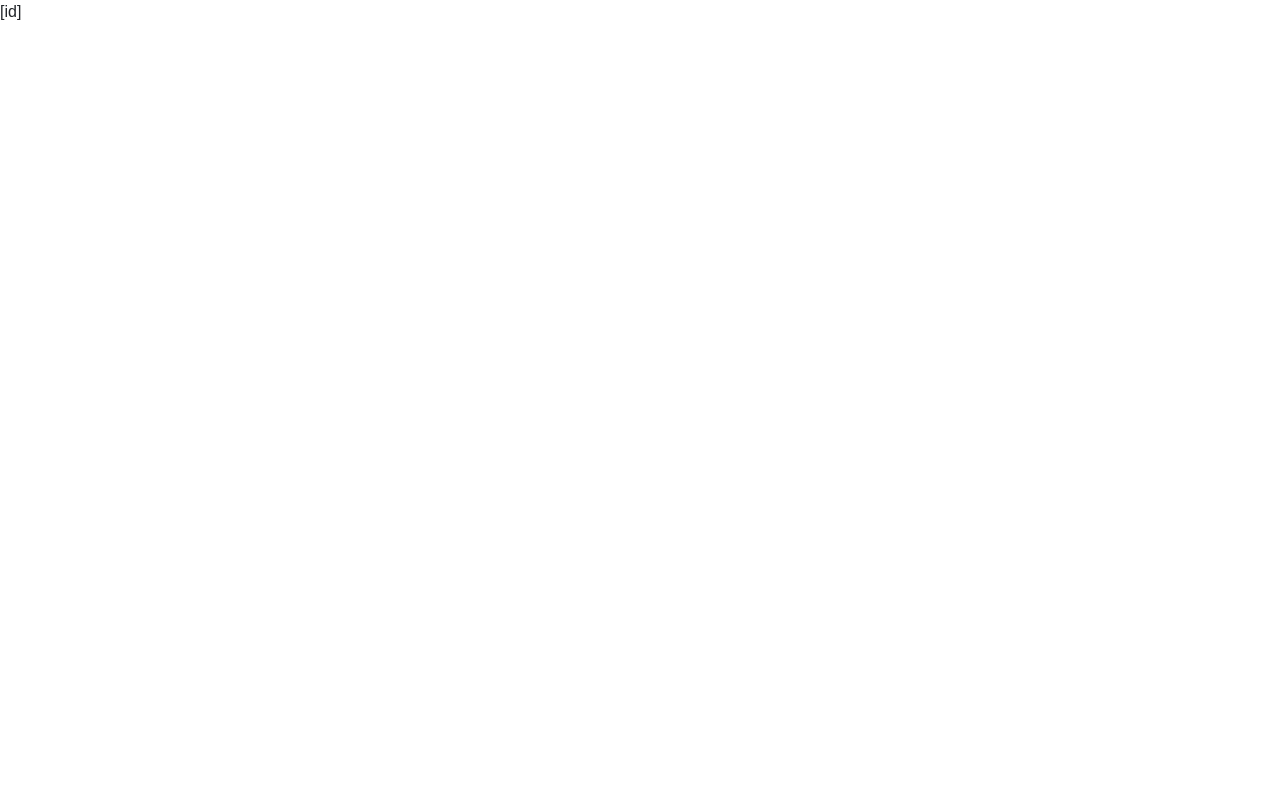
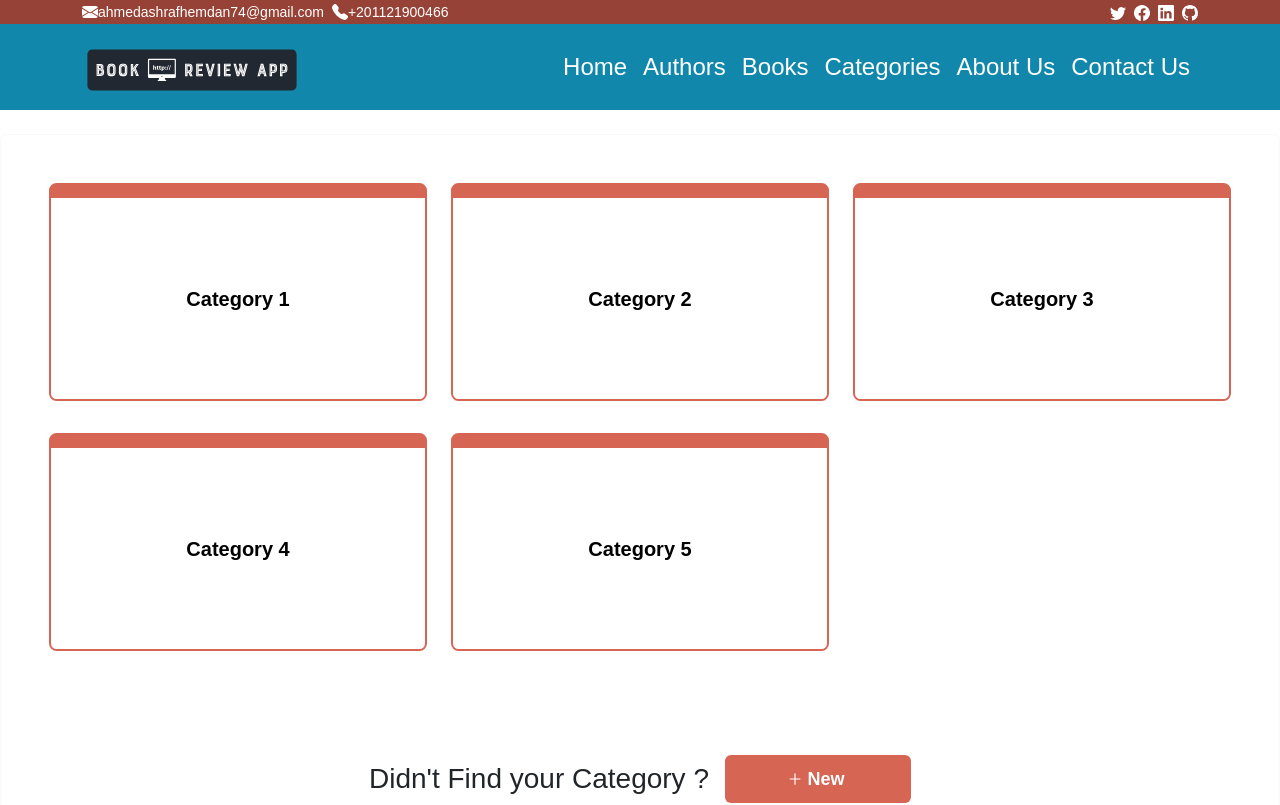
Before and after one commit to hemda74/Book-Review-Front, a Next.js app in the folder app/: page /bookcategories/1 in a window 1280 px wide. Shown: the top 805 px of the page. Built offline with nearby package versions, Linux system fonts and the light colour scheme.

Commit message:
update footer & contact layout & add books routes pages

```diff
--- /dev/null
+++ b/app/components/BookCard.tsx
@@ -0,0 +1,28 @@
+import React from 'react';
+import styles from '../styles/DepartmentCard.module.css';
+import Link from 'next/link';
+
+type Props = {
+  category_id: number;
+  category_name: string;
+};
+// Book Card component.
+const BookCard = (props: Props) => {
+  return (
+    <Link
+      href={`/bookcategories/${props.category_id}`}>
+      <span  className="text-decoration-none">
+        <div
+          className={`d-flex align-items-center justify-content-center ${styles.cardContainer}`}>
+          <div className="d-flex flex-column text-center p-5">
+            <span className="fs-5 fw-semibold text-black">
+              {props.category_name}
+            </span>
+          </div>
+        </div>
+      </span>
+    </Link>
+  );
+};
+
+export default BookCard;
--- /dev/null
+++ b/app/components/BooksLanding.tsx
@@ -0,0 +1,39 @@
+import React from 'react';
+import Image from 'next/image';
+import DepartmentsLandingImage from '../public/images/categories-landing.svg';
+import NewBtn from './NewBtn';
+import styles from '../styles/CategoriesLanding.module.css';
+
+type Props = {};
+
+// Books Landing component used as Categories Landing page.
+const BooksLanding = (props: Props) => {
+  return (
+    <div className="d-flex flex-column w-100 h-100 mt-4">
+      <div className="card border-light mb-3">
+        <div className={`card-body pe-5 ps-5 pb-4 ${styles.cardBodyContainer}`}>
+          <div className="d-flex flex-column align-items-center">
+             <Image
+              src={DepartmentsLandingImage}
+              alt="departments-landing-image"
+              width={365}
+              height={365}
+            />
+            <span className={`mt-4 ${styles.landingPageHeader}`} data-trans="">
+              Create A Category
+            </span>
+            <div className={styles.newOpHourBtn}>
+              <NewBtn
+                href="/tenant-admin/organization_details/departments/create_new"
+                imageWidth={22}
+                imageHeigth={22}
+              />
+            </div>
+          </div>
+        </div>
+      </div>
+    </div>
+  );
+};
+
+export default BooksLanding;
--- a/app/components/Contact.tsx
+++ b/app/components/Contact.tsx
@@ -51,8 +51,8 @@ const Contact = () => {
             <div className={`form-group ${styles.formGrop}`}>
               <input type="text" className="form-control" name="subject" id="subject" placeholder="Subject" required />
             </div>
-            <div className={`form-group text-area ${styles.formGrop}`}>
-              <textarea className="form-control" name="message" rows={5} placeholder="Message" required></textarea>
+            <div className={`form-group text-area ${styles.formGrop} ${styles.formGropTextArea}`}>
+              <textarea className={`form-control ${styles.formGropTextArea}`} name="message" rows={7} placeholder="Message" required></textarea>
             </div>
             <div className="my-3">
               <div className={`${styles.loadingMessaga}`}>Loading</div>
--- a/app/components/CreateNewCateComp.tsx
+++ b/app/components/CreateNewCateComp.tsx
@@ -17,7 +17,7 @@ const CreateNewCategoryComp = function (props: Props) {
       };
     return (
         <>
-            <div className="d-flex align-items-center justify-content-center mb-5">
+            <div className="flex-column min-vh-100 align-items-center justify-content-center mb-5 d-flex  ">
                 <div className="card border-light ">
                     <div className={`card-body  ${styles.cardBodyContainer}`}>
                         {/* design heading section */}
--- a/app/components/Footer.tsx
+++ b/app/components/Footer.tsx
@@ -6,7 +6,7 @@ import {BsFacebook,BsTwitter,BsLinkedin,BsGithub} from 'react-icons/bs';
 // footer Component design
 const Footer = () => {
   return (
-    <footer className='m-0'>
+    <footer className='mt-auto'>
         <div className="container-fluied myInfo mt-3 p-5">
             <div className="row">
                 <div className="col-md-6 col-lg-4 ">
--- a/app/pages/bookcategories/[id].tsx
+++ b/app/pages/bookcategories/[id].tsx
@@ -1,9 +1,64 @@
-import React from 'react'
+import Head from 'next/head';
+import React,{ReactElement} from 'react'
+import BookCard from '../../components/BookCard';
+import BooksLanding from '../../components/BooksLanding';
+import CategoriesLanding from '../../components/CategoriesLanding';
+import CategoriesList from '../../components/CategoriesList';
+import ViewerLayout from '../../layout/ViewerLayout';
+import { NextPageWithLayout } from '../_app';
+type Props = {};
+// dymmy data for ui till handle working with api
 
-const id = () => {
-  return (
-    <div>[id]</div>
-  )
+const dummyData = {
+  categories: [
+    {
+      category_id: 0,
+      category_name: 'Category 1 ',
+
+    },
+    {
+      category_id: 1,
+      category_name: 'Category 2 ',
+
+    },
+    {
+      category_id: 2,
+      category_name: 'Category 3 ',
+
+    },
+    {
+      category_id: 3,
+      category_name: 'Category 4 ',
+
+    },
+    {
+      category_id: 4,
+      category_name: 'Category 5 ',
+
+    },
+    // {
+    //   category_id: 5,
+    //   category_name: 'Category 6 ',
+
+    // },
+  ],
+};
+const id:NextPageWithLayout = (props:Props) => {  return (
+  <>
+    <Head>
+       <title>B R App | bookcategories </title>
+      </Head>
+     {Object.entries(dummyData.categories).length === 0 && (
+        <BooksLanding />
+      )}
+      {Object.entries(dummyData.categories).length !== 0 && (
+        <CategoriesList departments={dummyData.categories} />
+      )}
+    </>
+)
 }
+id.getLayout = function getLayout(index: ReactElement) {
+  return <ViewerLayout childern={index}></ViewerLayout>;
+};
 
 export default id;
--- a/app/styles/Contact.module.css
+++ b/app/styles/Contact.module.css
@@ -68,6 +68,9 @@
   .formGrop {
     margin-bottom: 20px;
   }
+  .formGropTextArea{
+    resize: none;
+  }
 
   .contact .php-email-form input,
   .contact .php-email-form textarea {
```
